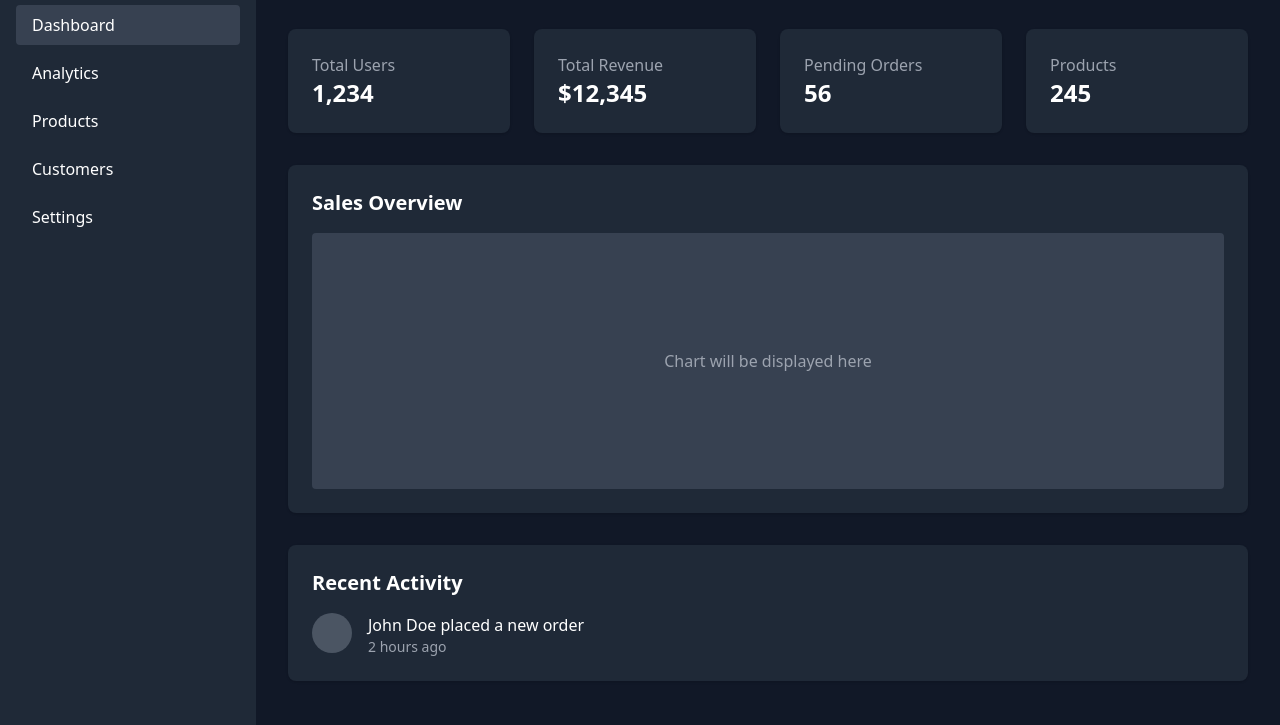
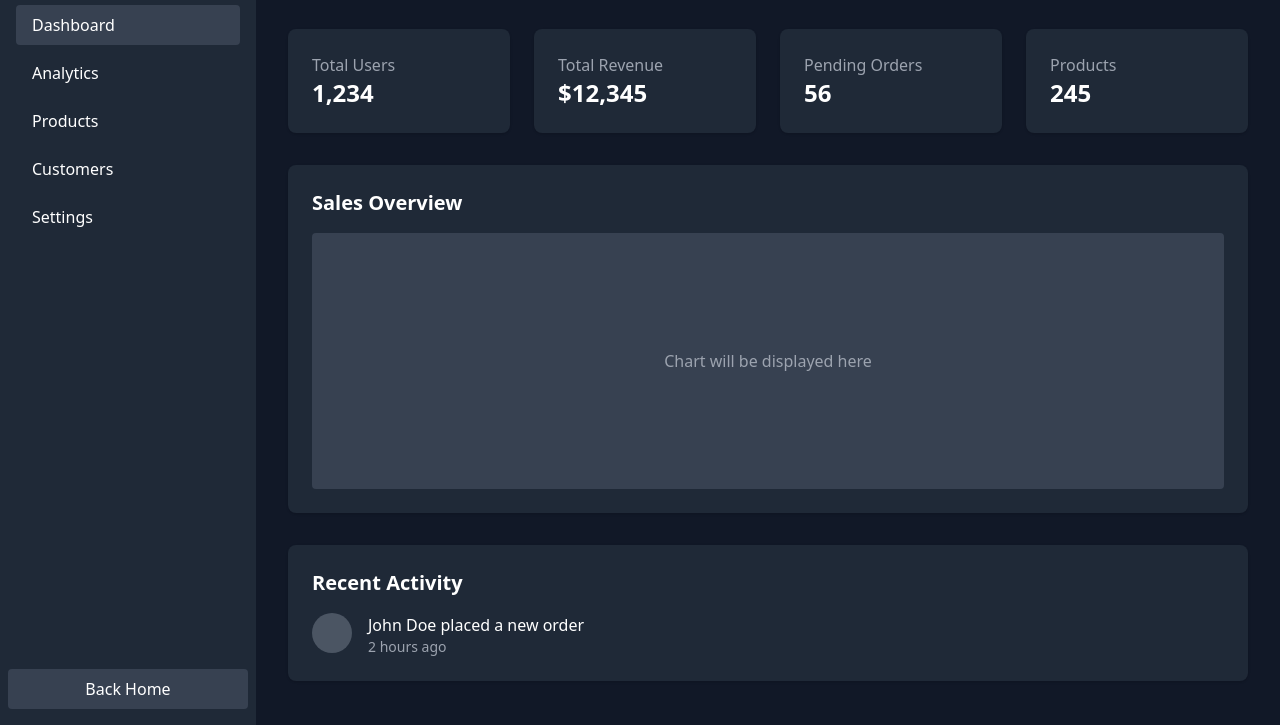
Before and after one commit to ngthanhvu/ngthanhvu, a plain HTML site: page dashboard_tailwindcss.html in a window 1280 px wide. Shown: the part 75-800 px from the top of the page. Drawn offline with nearby package versions, Linux system fonts and the light colour scheme.

Commit message:
Update dashboard_tailwindcss.html

```diff
--- a/dashboard_tailwindcss.html
+++ b/dashboard_tailwindcss.html
@@ -20,6 +20,10 @@
                     <li><a href="#" class="block py-2 px-4 hover:bg-gray-700 rounded">Settings</a></li>
                 </ul>
             </nav>
+            <!-- Back Home Button -->
+            <div class="absolute bottom-4 left-0 w-full px-2">
+                <a href="/" class="block w-full py-2 text-center bg-gray-700 hover:bg-gray-600 rounded">Back Home</a>
+            </div>
         </div>
 
         <!-- Main Content -->
```
